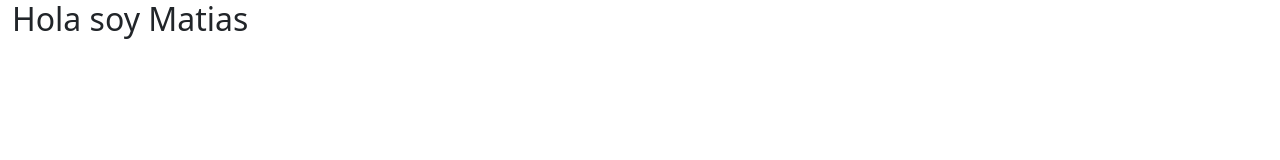
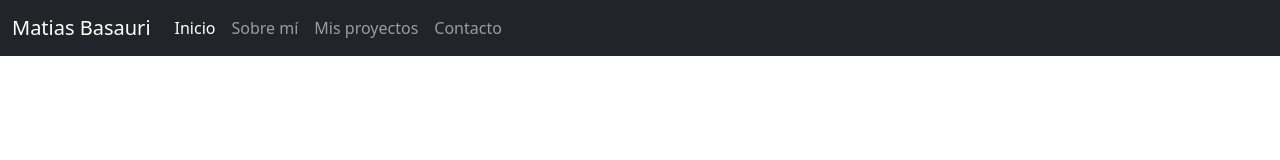
Before and after one commit to MatiBas/JavaScript, a plain HTML site: page index.html in a window 1280 px wide. Drawn offline with nearby package versions, Linux system fonts and the light colour scheme.

Commit message:
Finish-navbar

```diff
--- a/index.html
+++ b/index.html
@@ -10,9 +10,30 @@
 </head>
 <body>
   <main>
-    <div class="container-fluid">
-      <nav>
-        <h2>Hola soy Matias</h2>
+    <div class="container-fluid m-0 p-0">
+      <nav class="navbar navbar-expand-lg navbar-dark bg-dark">
+        <div class="container-fluid">
+          <a class="navbar-brand" href="#">Matias Basauri</a>
+          <button class="navbar-toggler" type="button" data-bs-toggle="collapse" data-bs-target="#navbarNav" aria-controls="navbarNav" aria-expanded="false" aria-label="Toggle navigation">
+            <span class="navbar-toggler-icon"></span>
+          </button>
+          <div class="collapse navbar-collapse" id="navbarNav">
+            <ul class="navbar-nav">
+              <li class="nav-item">
+                <a class="nav-link active" aria-current="page" href="#">Inicio</a>
+              </li>
+              <li class="nav-item">
+                <a class="nav-link text" href="#">Sobre mí</a>
+              </li>
+              <li class="nav-item">
+                <a class="nav-link" href="#">Mis proyectos</a>
+              </li>
+              <li class="nav-item">
+                <a class="nav-link" href="#">Contacto</a>
+              </li>
+            </ul>
+          </div>
+        </div>
       </nav>
     </div>
   </main>
--- a/js/app.js
+++ b/js/app.js
@@ -1,3 +1,3 @@
 alert ('Hola Comisión 13i')
-console.log('Hola, soy Matias')
-console.log('La mejor comisión de Rolling Code')
+// console.log('Hola, soy Matias')
+// console.log('La mejor comisión de Rolling Code')
```
